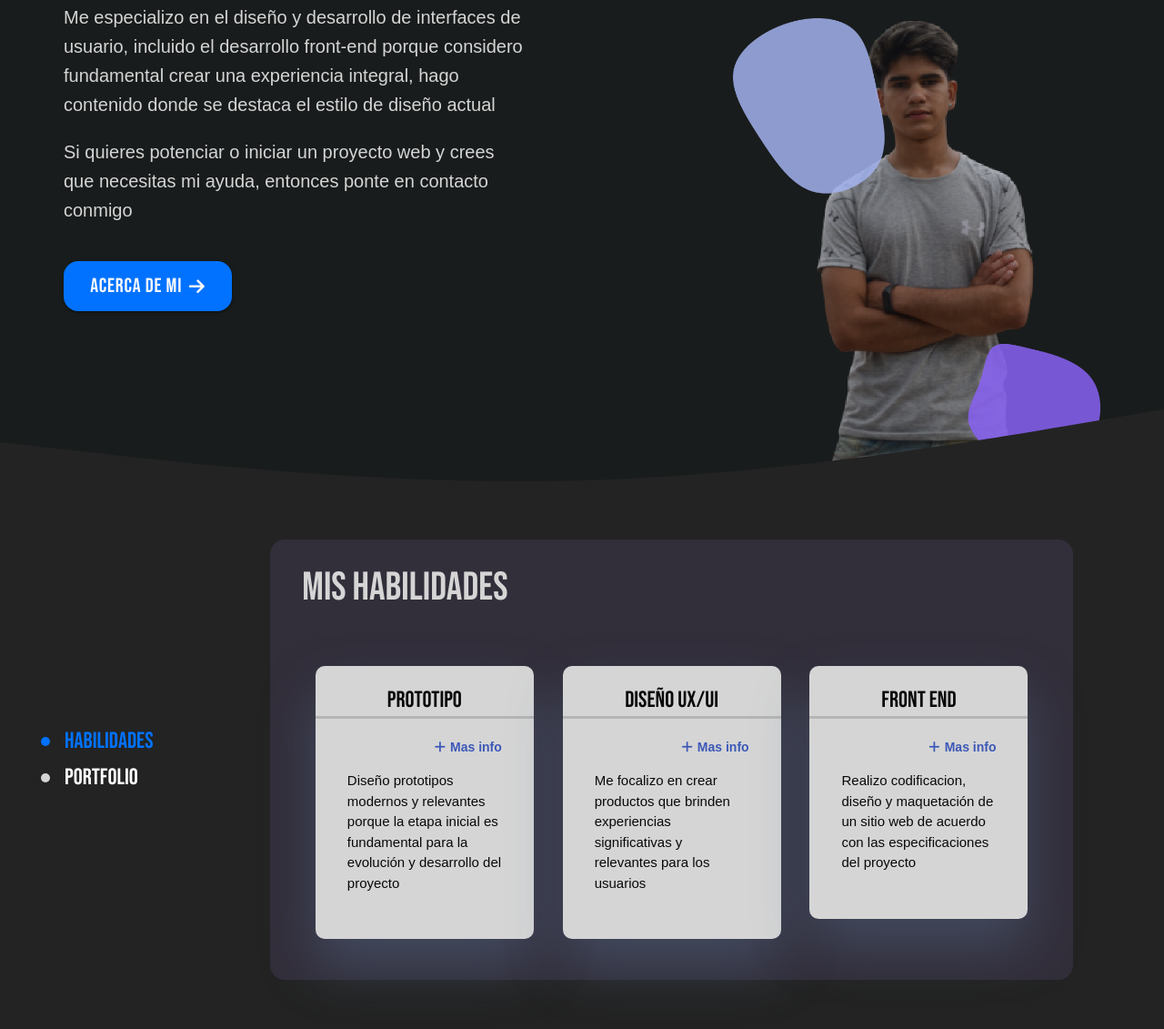
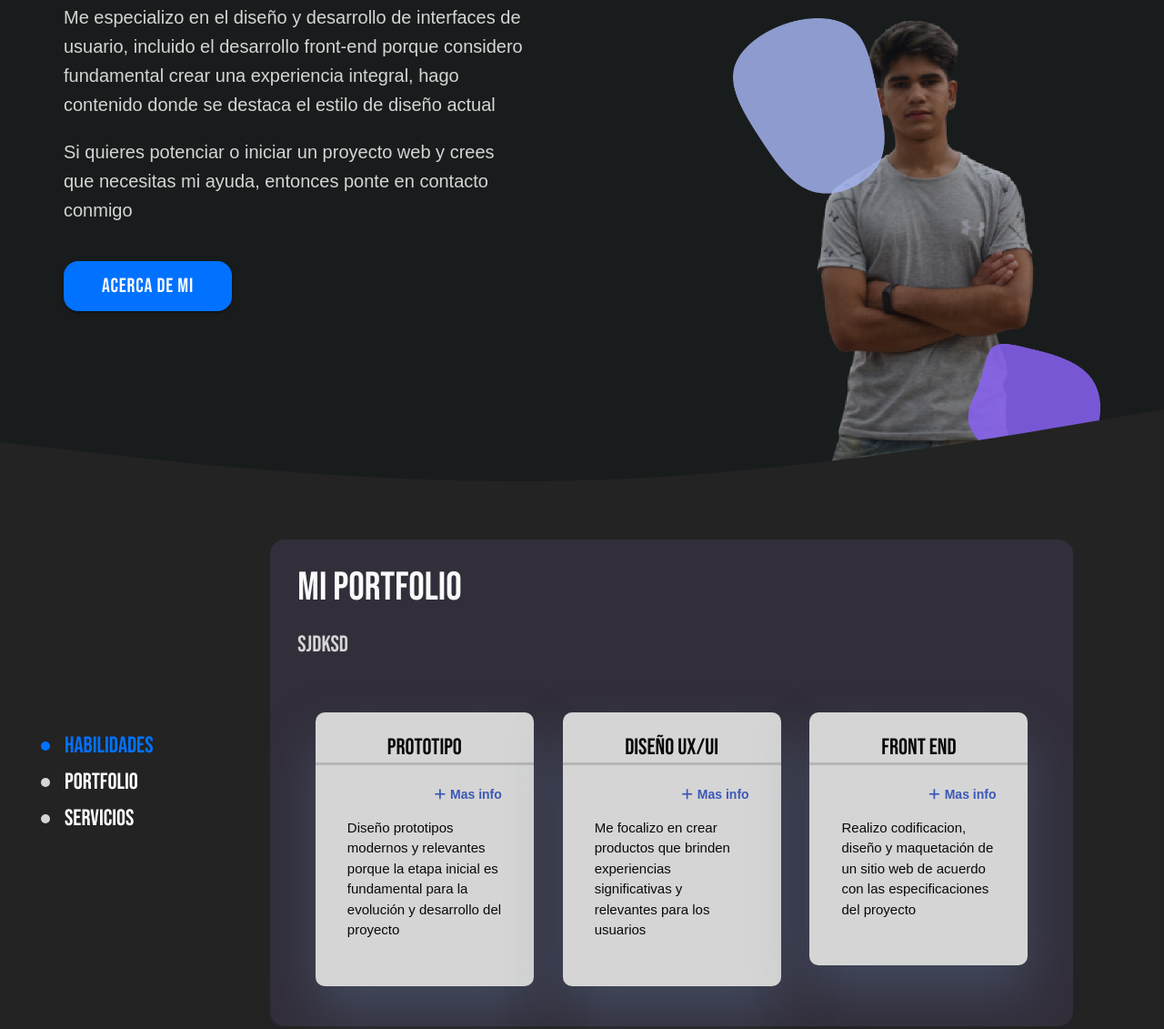
Before and after one commit to alexruix/Mi-porfolio, a plain HTML site: page index.html in a window 1280 px wide. Shown: the part 856-1987 px from the top of the page at 91% size. Drawn offline with nearby package versions, Linux system fonts and the light colour scheme.

Commit message:
New Version

```diff
--- a/css/style.css
+++ b/css/style.css
@@ -28,6 +28,7 @@
 *{
   box-sizing: border-box;
   scroll-behavior: smooth;
+  -webkit-font-smoothing: antialiased;
 }
 a{
   color: #fff;
@@ -197,8 +198,8 @@ h2{
   color: var(--color-4);
 }
 h3{
-  text-align: center;
   font-family: var(--pfont);
+  color: var(--color-0);
 }
 h4{
   font-size: 25px;
@@ -208,6 +209,9 @@ h4{
 .lefted{
   color: var(--color-1);
   padding: 2em 0;
+}
+.lefted h3{
+  text-align: center;
 }
 .lefted p{
   font-size: 20px;
@@ -220,10 +224,15 @@ h4{
 .victoria-three{
   margin: 40px 0;
 }
+
+a i{
+  margin-left: 5%;
+}
 .btn{
   display: flex;
   justify-content: center;
   width: 185px;
+  position: relative;
   align-items: center;
   background: var(--color-4);
   border-radius: 16px;
@@ -233,13 +242,80 @@ h4{
   font-family: var(--pfont);
   text-align: center;
   color: var(--color-0);
-  transition: background-color .5s ease-out;
+  duration: 0.44s;
+	 --move-hover: -4px;
+	 --shadow: 0 2px 8px -1px rgba(39, 94, 254, .32);
+	 --shadow-hover: 0 4px 20px -2px rgba(39, 94, 254, .5);
+	 --font-shadow: 16px;
+   transform: translateY(var(--y)) translateZ(0);
+  transition: all 0.2s linear 0s;
 }
-a i{
-  margin-left: 5%;
+ .btn:before {
+   position: absolute;
+   	 top: 0;
+   	 right: 0;
+   	 transition: all 0.2s linear 0s;
+   	 display: flex;
+   	 justify-content: center;
+   	 align-items: center;
+   	 height: 100%;
+   	 width: 55px;
+   	 content: '\f061';
+   	 font-family: "Font Awesome 6 Free";
+   	 font-size: 20px;
+   	 font-weight: 900;
+   	 line-height: inherit;
+   	 opacity: 0;
+}
+.btn:hover {
+	 text-indent: -20px;
+   --y: var(--move-hover);
+	 --shadow: var(--shadow-hover);
+}
+.btn:hover:before {
+	 opacity: 1;
+	 text-indent: 0px;
+}
+.btn div span:nth-child(1) {
+	 transition-delay: 0.05s;
+}
+ .btn div span:nth-child(2) {
+	 transition-delay: 0.1s;
+}
+ .btn div span:nth-child(3) {
+	 transition-delay: 0.15s;
+}
+ .btn div span:nth-child(4) {
+	 transition-delay: 0.2s;
+}
+ .btn div span:nth-child(5) {
+	 transition-delay: 0.25s;
+}
+ .btn div span:nth-child(6) {
+	 transition-delay: 0.3s;
+}
+ .btn div span:nth-child(7) {
+	 transition-delay: 0.35s;
+}
+ .btn div span:nth-child(8) {
+	 transition-delay: 0.4s;
+}
+ .btn div span:nth-child(9) {
+	 transition-delay: 0.45s;
+}
+ .btn div span:nth-child(10) {
+	 transition-delay: 0.5s;
+}
+ .btn div span:nth-child(11) {
+	 transition-delay: 0.55s;
+}
+ .btn:hover span {
+	 --m: calc(var(--font-size) * -1);
 }
 .btn:hover, .btn:active{
   background: rgba(0, 60, 255, 0.7);
+  --y: var(--move-hover);
+  --shadow: var(--shadow-hover);
 }
 a.animated-button.victoria-three:after {
   background: #D24D57;
@@ -340,10 +416,10 @@ a.animated-button.victoria-three:hover:after {
   border-radius: 16px;
   background: var(--bgcolor6);
 }
-.sec3__header h3{
-  padding-left: 0.8em;
-  text-align: left;
+.sec3__header{
+    padding-left: 2em;
 }
+
 .sec3__subheader{
   display: flex;
   padding: 5% 2%;
--- a/index.html
+++ b/index.html
@@ -58,7 +58,6 @@
           <h2>Soy <span id="type"></span> web en Buenos Aires, Argentina.
             Me considero un apasionado por los diseños <span id="type2"></span></h2>
             <a href="#!" class="btn animated-button victoria-three">Ver mi trabajo
-              <i class="fa-solid fa-arrow-right"></i>
             </a>
           </div>
           <div class="righted">
@@ -77,7 +76,7 @@
             <h3>Diseñador creativo</h3>
             <p>Me especializo en el diseño y desarrollo de interfaces de usuario, incluido el desarrollo front-end porque considero fundamental crear una  experiencia integral, hago contenido donde se destaca el estilo de diseño actual</p>
             <p>Si quieres potenciar o iniciar un proyecto web y crees que necesitas mi ayuda, entonces ponte en contacto conmigo</p>
-            <a href="#!" class="btn animated-button victoria-three">Acerca de mi <i class="fa-solid fa-arrow-right"></i></a>
+            <a href="#!" class="btn animated-button victoria-three">Acerca de mi</a>
           </div>
           <div class="card-item__side">
             <div class="card-item__about">
@@ -109,12 +108,13 @@
     <div class="little">
       <a class="active" href="#habilities">Habilidades</a>
       <a href="#portfolio">Portfolio</a>
+      <a href="#servicios">Servicios</a>
     </div>
     <div class="container">
-      <div class="sec3">
+      <div class="sec3" id="servicios" style="display:none;">
         <div class="sec3__header">
-          <h3>Mis habilidades</h3>
-
+          <h3>Mis servicios</h3>
+          <h4>sjdksd</h4>
         </div>
         <div class="sec3__subheader">
           <div class="sec3-card__inner">
@@ -145,8 +145,42 @@
           </div>
         </div>
         </div>
+      </div>
 
-
+      <div class="sec3" id="portfolio">
+        <div class="sec3__header">
+          <h3>Mi portfolio</h3>
+          <h4>sjdksd</h4>
+        </div>
+        <div class="sec3__subheader">
+          <div class="sec3-card__inner">
+            <h4>Prototipo</h4>
+            <div class="sec3-card__description">
+              <div class="masinfo">
+                <a href="#!"><i class="fa-solid fa-plus"></i>Mas info</a>
+              </div>
+              <p>Diseño prototipos modernos y relevantes porque la etapa inicial es fundamental para la evolución y desarrollo del proyecto</p>
+            </div>
+          </div>
+          <div class="sec3-card__inner">
+            <h4>Diseño UX/UI</h4>
+            <div class="sec3-card__description">
+              <div class="masinfo">
+                <a href="#!"><i class="fa-solid fa-plus"></i>Mas info</a>
+              </div>
+              <p>Me focalizo en crear productos que brinden experiencias significativas y relevantes para los usuarios</p>
+            </div>
+          </div>
+          <div class="sec3-card__inner" >
+          <h4>Front end</h4>
+          <div class="sec3-card__description">
+            <div class="masinfo">
+              <a href="#!"><i class="fa-solid fa-plus"></i>Mas info</a>
+            </div>
+            <p>Realizo codificacion, diseño y maquetación de un sitio web de acuerdo con las especificaciones del proyecto</p>
+          </div>
+        </div>
+        </div>
       </div>
     </div>
 
--- a/js/index.js
+++ b/js/index.js
@@ -31,6 +31,8 @@ typewriter.typeString('modernos')
     .start();
 
 feather.replace()
+
+document.querySelectorAll('.btn').forEach(button => button.innerHTML = '<div><span>' + button.textContent.trim().split('').join('</span><span>') + '</span></div>');
 
 const buttons = document.querySelectorAll(".menu__item");
 let activeButton = document.querySelector(".menu__item.active");
```
